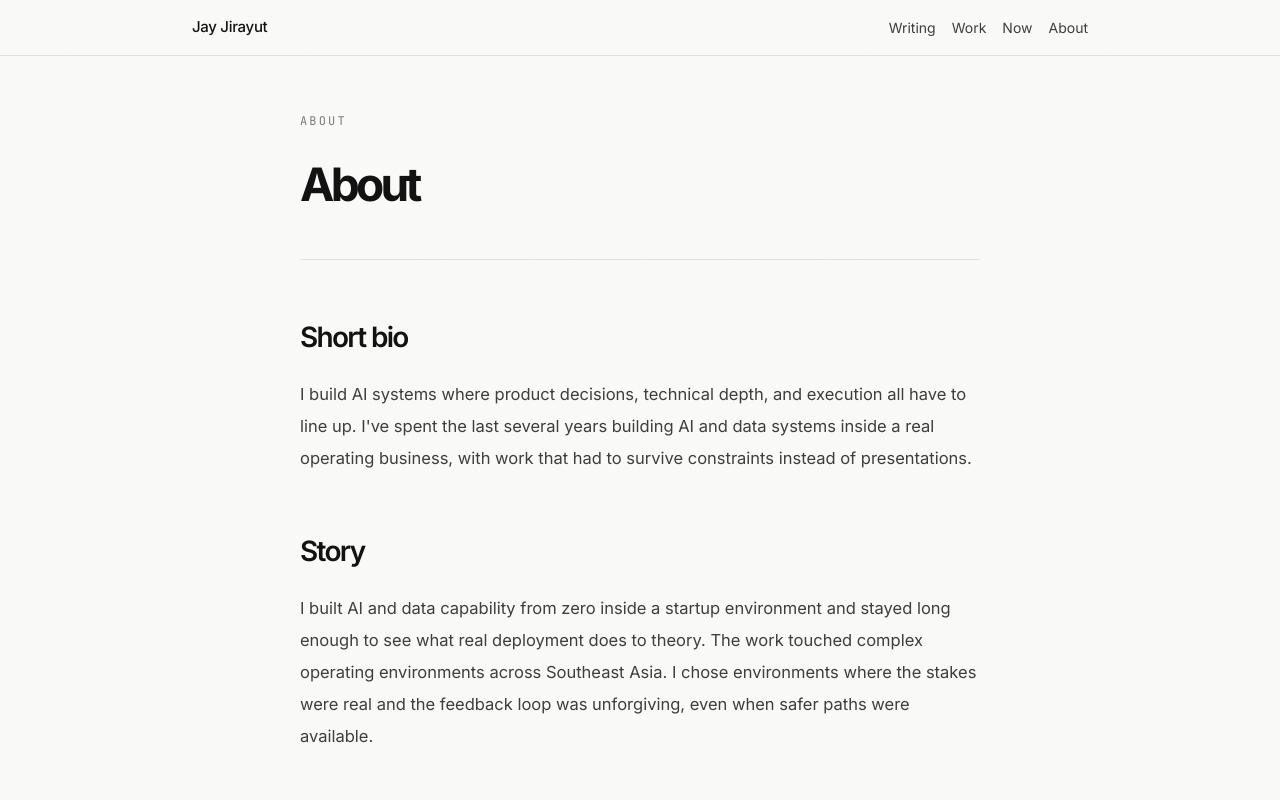
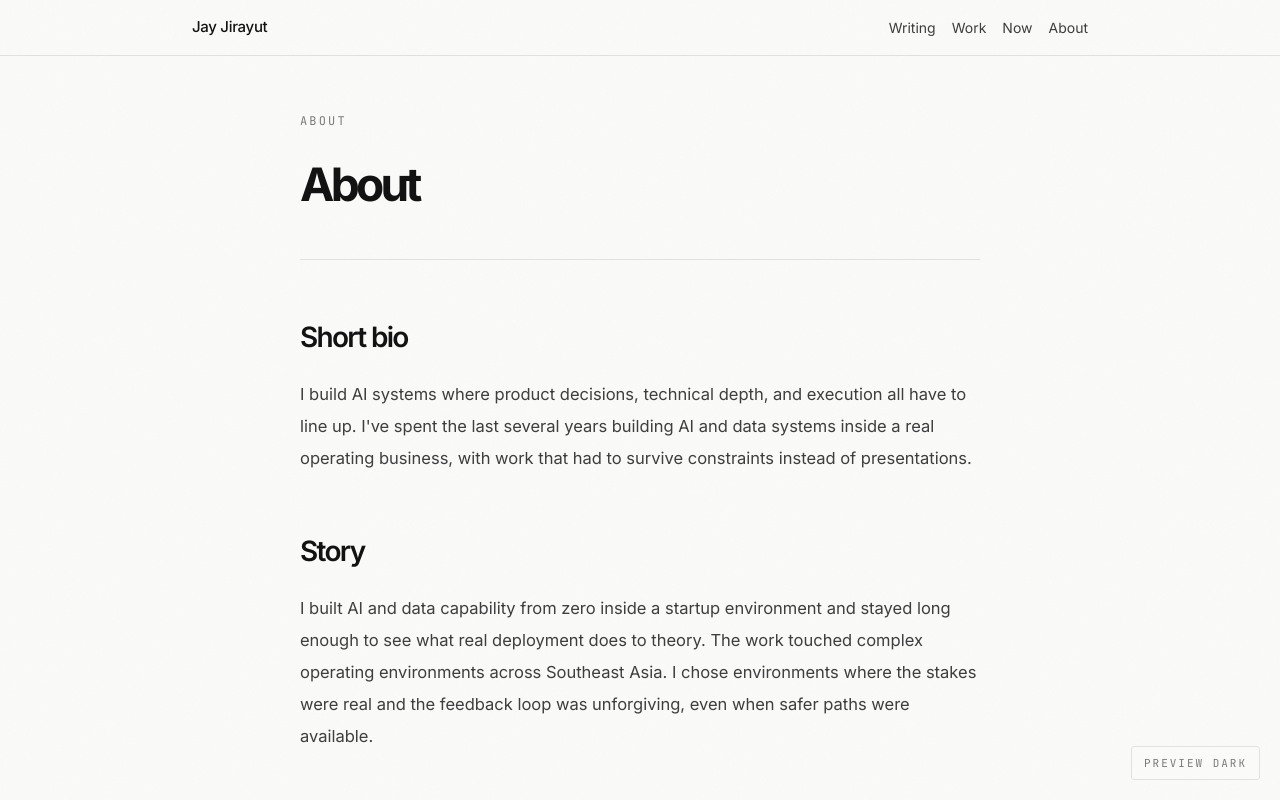
Before and after one commit to jayjirayut/jay-jirayut-site, a Next.js app: page /about in a window 1280 px wide. Shown: the top 800 px of the page. Built offline with nearby package versions, Linux system fonts and the light colour scheme; no server answers.

Commit message:
Add dev-only dark preview mode

```diff
--- a/app/layout.tsx
+++ b/app/layout.tsx
@@ -50,15 +50,29 @@ export const metadata: Metadata = {
   }
 };
 
-export default function RootLayout({ children }: Readonly<{ children: ReactNode }>) {
+export default async function RootLayout({ children }: Readonly<{ children: ReactNode }>) {
+  const showDevThemeToggle = process.env.NODE_ENV === 'development';
+  const DevThemeToggle = showDevThemeToggle
+    ? (await import('@/components/dev-theme-toggle')).DevThemeToggle
+    : null;
+
   return (
     <html lang="en" className={`${inter.variable} ${jetbrainsMono.variable}`}>
       <body className="bg-bg font-sans text-[16px] text-body">
+        {showDevThemeToggle ? (
+          <script
+            dangerouslySetInnerHTML={{
+              __html:
+                "try{document.documentElement.dataset.previewTheme=localStorage.getItem('jay-preview-theme')==='dark'?'dark':'light';}catch(e){}"
+            }}
+          />
+        ) : null}
         <div className="relative flex min-h-screen flex-col">
           <SiteHeader />
           <main className="page-shell flex-1 px-5 pb-20 pt-36 sm:px-8 sm:pt-28">{children}</main>
           <SiteFooter />
         </div>
+        {DevThemeToggle ? <DevThemeToggle /> : null}
       </body>
     </html>
   );
--- /dev/null
+++ b/components/dev-theme-toggle.tsx
@@ -0,0 +1,48 @@
+'use client';
+
+import { useEffect, useState } from 'react';
+
+const storageKey = 'jay-preview-theme';
+
+type PreviewTheme = 'light' | 'dark';
+
+function applyTheme(theme: PreviewTheme) {
+  document.documentElement.dataset.previewTheme = theme;
+}
+
+export function DevThemeToggle() {
+  const [theme, setTheme] = useState<PreviewTheme>('light');
+  const [ready, setReady] = useState(false);
+
+  useEffect(() => {
+    const storedTheme = window.localStorage.getItem(storageKey);
+    const nextTheme = storedTheme === 'dark' ? 'dark' : 'light';
+
+    applyTheme(nextTheme);
+    setTheme(nextTheme);
+    setReady(true);
+  }, []);
+
+  function toggleTheme() {
+    const nextTheme = theme === 'dark' ? 'light' : 'dark';
+
+    applyTheme(nextTheme);
+    window.localStorage.setItem(storageKey, nextTheme);
+    setTheme(nextTheme);
+  }
+
+  if (!ready) {
+    return null;
+  }
+
+  return (
+    <button
+      type="button"
+      onClick={toggleTheme}
+      className="fixed bottom-5 right-5 z-[120] rounded-sm border border-rule bg-bg px-3 py-2 font-mono text-[11px] uppercase tracking-[0.18em] text-muted transition-colors duration-200 hover:border-accent hover:text-accent"
+      aria-label={`Switch preview theme to ${theme === 'dark' ? 'light' : 'dark'}`}
+    >
+      Preview {theme === 'dark' ? 'light' : 'dark'}
+    </button>
+  );
+}
```
Also changed, not shown: app/globals.css (+16 -0 lines).
